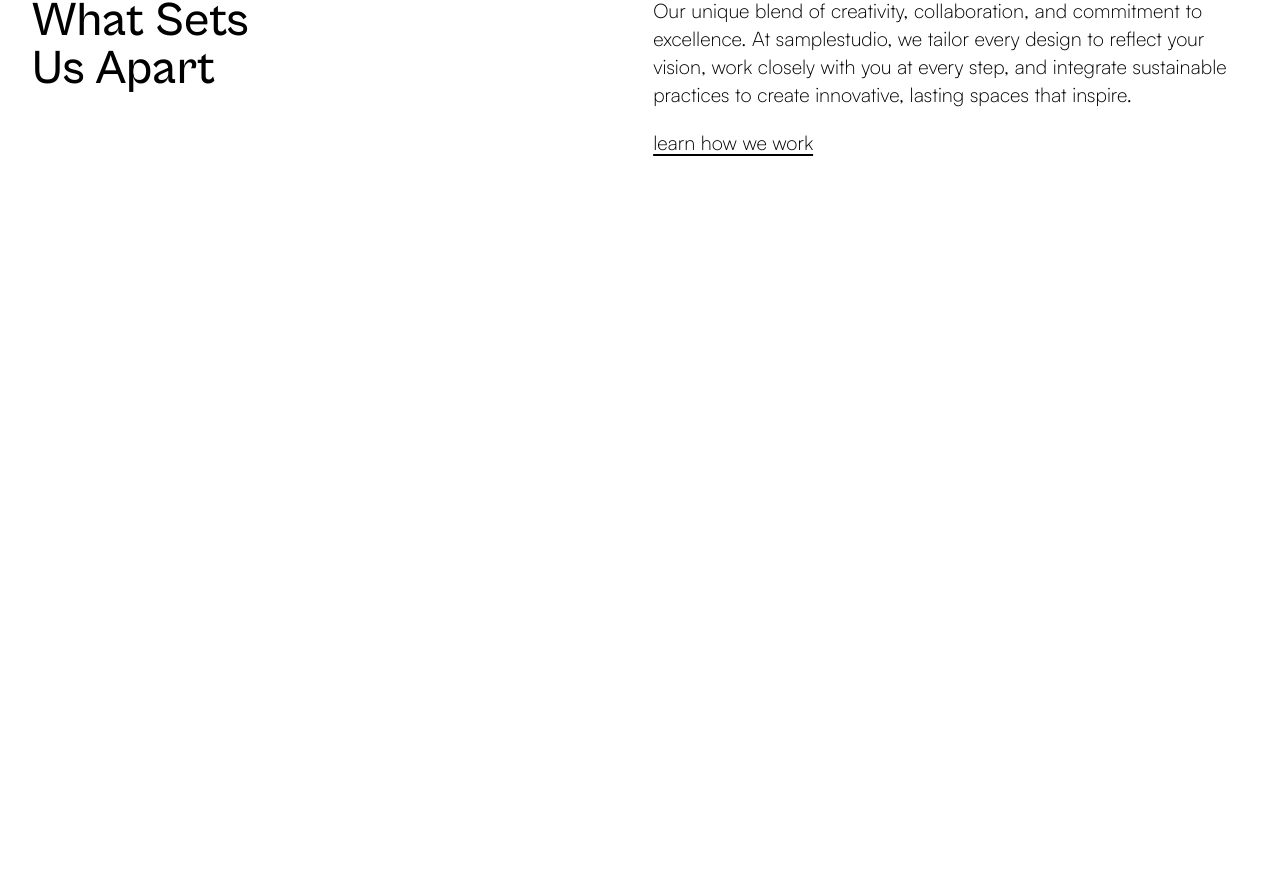
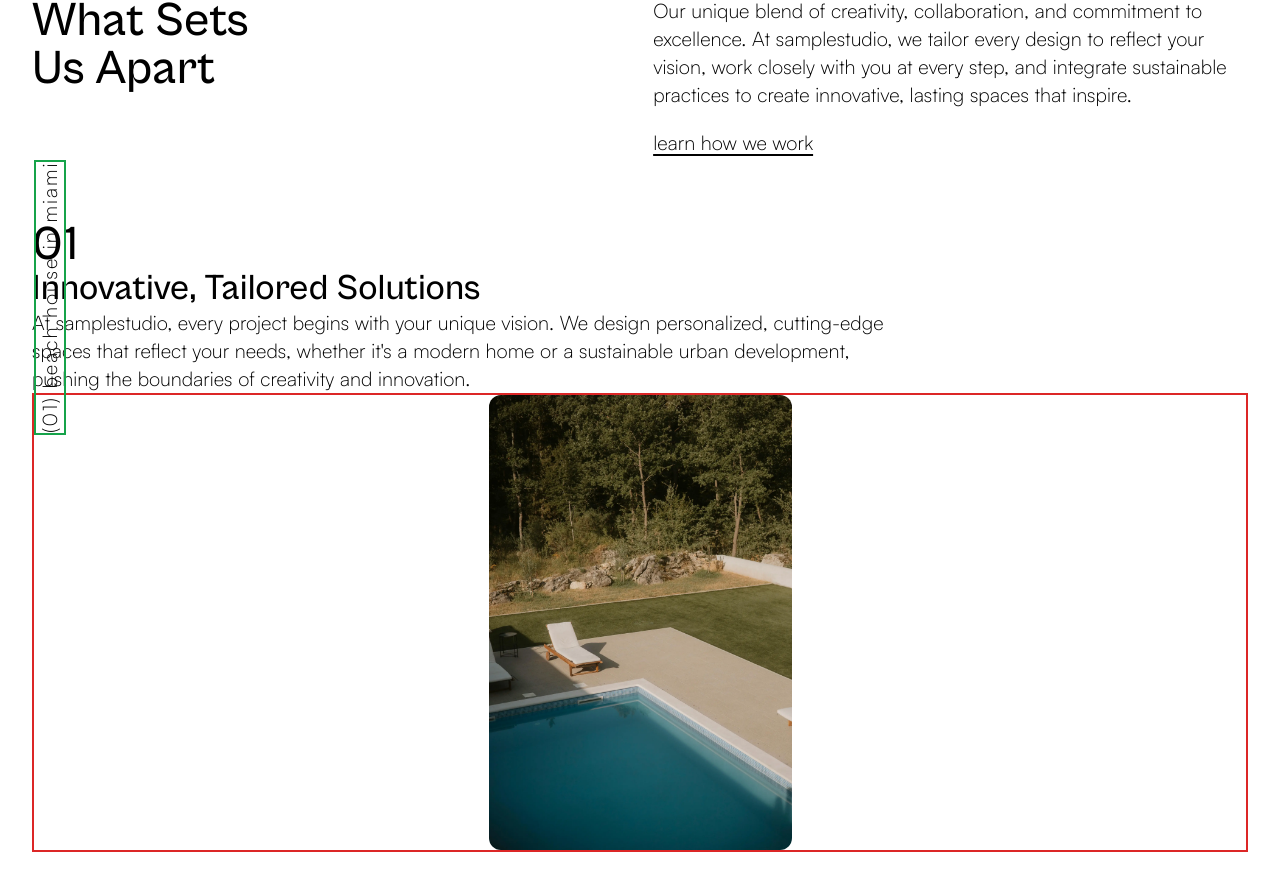
Before and after one commit to swayamsth/samplestudio, a React (Vite) app: page / in a window 1280 px wide. Shown: the part 3069-3953 px from the top of the page. Before the commit the page ends 3258 px from the top, so only its background shows below. Built offline with nearby package versions, Linux system fonts and the light colour scheme.

Commit message:
Failing miserably with trying to fix text beside image

```diff
--- a/src/constants/index.jsx
+++ b/src/constants/index.jsx
@@ -76,8 +76,38 @@ export const whyUs = [
     description:
       "At samplestudio, every project begins with your unique vision. We design personalized, cutting-edge spaces that reflect your needs, whether it's a modern home or a sustainable urban development, pushing the boundaries of creativity and innovation.",
     image: {
-      src: "/images/whyUs1.webp",
+      src: "/images/feature1.webp",
       title: "(01) beach house in miami",
     },
   },
+  {
+    id: "02",
+    title: "Building Together, Every Step of the Way",
+    description:
+      "We view our clients as partners, collaborating from concept to completion to ensure every detail aligns with your vision. We listen, adapt, and value your input, creating spaces that are personal and purpose-driven.",
+    image: {
+      src: "/images/feature2.webp",
+      title: "(02) city of paris in the 80s",
+    },
+  },
+  {
+    id: "03",
+    title: "Architecture with Integrity",
+    description:
+      "At samplestudio, sustainability is at our core. We use eco-friendly designs, innovative materials, and energy-efficient solutions to minimize environmental impact while maintaining aesthetics and functionality, building with the future in mind.",
+    image: {
+      src: "/images/feature3.webp",
+      title: "(03) skyline in brazil",
+    },
+  },
+  {
+    id: "04",
+    title: "Excellence Backed by Results",
+    description:
+      "With years of experience and successful projects across all sectors, our portfolio speaks for itself. We deliver high-quality designs on time and within budget, ensuring your project’s success from start to finish.",
+    image: {
+      src: "/images/feature4.webp",
+      title: "(04) arch tunnel in europe",
+    },
+  },
 ];
--- a/src/sections/WhyUs.jsx
+++ b/src/sections/WhyUs.jsx
@@ -5,7 +5,10 @@ const WhyUs = () => {
   return (
     <section>
       {whyUsHeading.map(({ title, description, button }, index) => (
-        <div key={index} className="p-8 flex justify-between">
+        <div
+          key={index}
+          className="p-8 flex justify-between max-sm:flex-col max-sm: gap-3"
+        >
           <h1 className="font-cabinet text-3xl font-medium sm:text-4xl lg:text-5xl 2xl:text-6xl w-[8ch]">
             {title}
           </h1>
@@ -15,12 +18,39 @@ const WhyUs = () => {
               {description}
             </p>
 
-            <button className="font-satoshi text-lg font-light sm:text-xl lg:text-xl  2xl:text-2xl underline underline-offset-4">
+            <button className="font-satoshi text-base font-light sm:text-lg lg:text-xl  2xl:text-2xl underline underline-offset-4">
               {button.title}
             </button>
           </div>
         </div>
       ))}
+
+      <div className="p-8">
+        <div>
+          <h1 className="font-cabinet text-3xl font-medium sm:text-4xl lg:text-5xl 2xl:text-6xl">
+            {whyUs[0].id}
+          </h1>
+          <h2 className="font-cabinet text-2xl font-medium sm:text-3xl lg:text-4xl 2xl:text-5xl">
+            {whyUs[0].title}
+          </h2>
+          <p className="font-satoshi font-light text-base max-w-prose  sm:text-lg lg:text-xl 2xl:text-2xl">
+            {whyUs[0].description}
+          </p>
+        </div>
+
+        <div className="flex justify-center items-center relative border-2 border-red-600">
+          <div className="absolute left-0 top-0 transform -rotate-90 origin-top-left translate-y-10 border-2 border-green-600">
+            <h3 className="font-satoshi font-light text-xl tracking-widest">
+              {whyUs[0].image.title}
+            </h3>
+          </div>
+          <img
+            src={whyUs[0].image.src}
+            alt={whyUs[0].image.title}
+            className="size-1/4 rounded-xl"
+          />
+        </div>
+      </div>
     </section>
   );
 };
```
